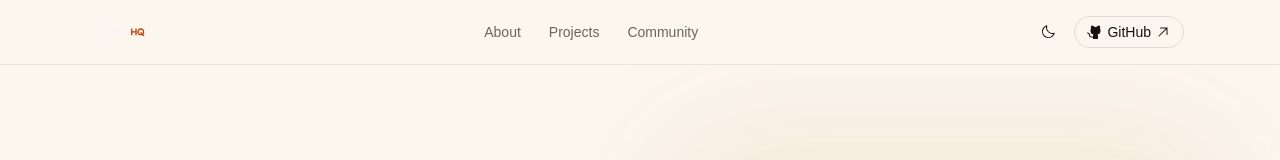
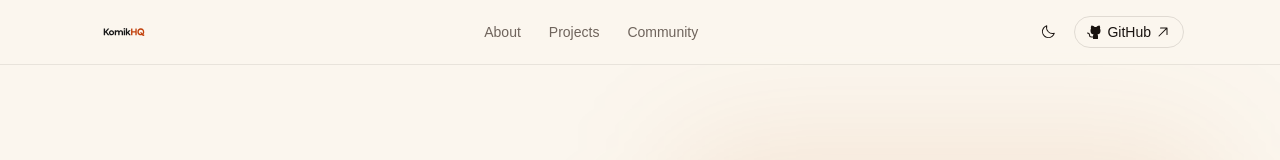
Before and after one commit to komikhq/komikhq.github.io, a React (Vite) app in the folder apps/web/: page / in a window 1280 px wide. Shown: the top 160 px of the page. Built offline with nearby package versions, Linux system fonts and the light colour scheme.

Commit message:
fix: swap logo image sources for light and dark modes in footer and header

```diff
--- a/apps/web/src/components/site-footer.tsx
+++ b/apps/web/src/components/site-footer.tsx
@@ -13,12 +13,12 @@ export function SiteFooter() {
           <img
             alt="KomikHQ"
             className="h-5 w-auto dark:hidden"
-            src="/logo-wordmark-dark.svg"
-          />
+            src="/logo-wordmark-light.svg"
+            />
           <img
             alt="KomikHQ"
             className="hidden h-5 w-auto dark:block"
-            src="/logo-wordmark-light.svg"
+            src="/logo-wordmark-dark.svg"
           />
         </a>
         <Separator className="sm:hidden" />
--- a/apps/web/src/components/site-header.tsx
+++ b/apps/web/src/components/site-header.tsx
@@ -20,12 +20,12 @@ export function SiteHeader() {
           <img
             alt="KomikHQ"
             className="h-7 w-auto dark:hidden"
-            src="/logo-wordmark-dark.svg"
-          />
+            src="/logo-wordmark-light.svg"
+            />
           <img
             alt="KomikHQ"
             className="hidden h-7 w-auto dark:block"
-            src="/logo-wordmark-light.svg"
+            src="/logo-wordmark-dark.svg"
           />
         </a>
 
```
